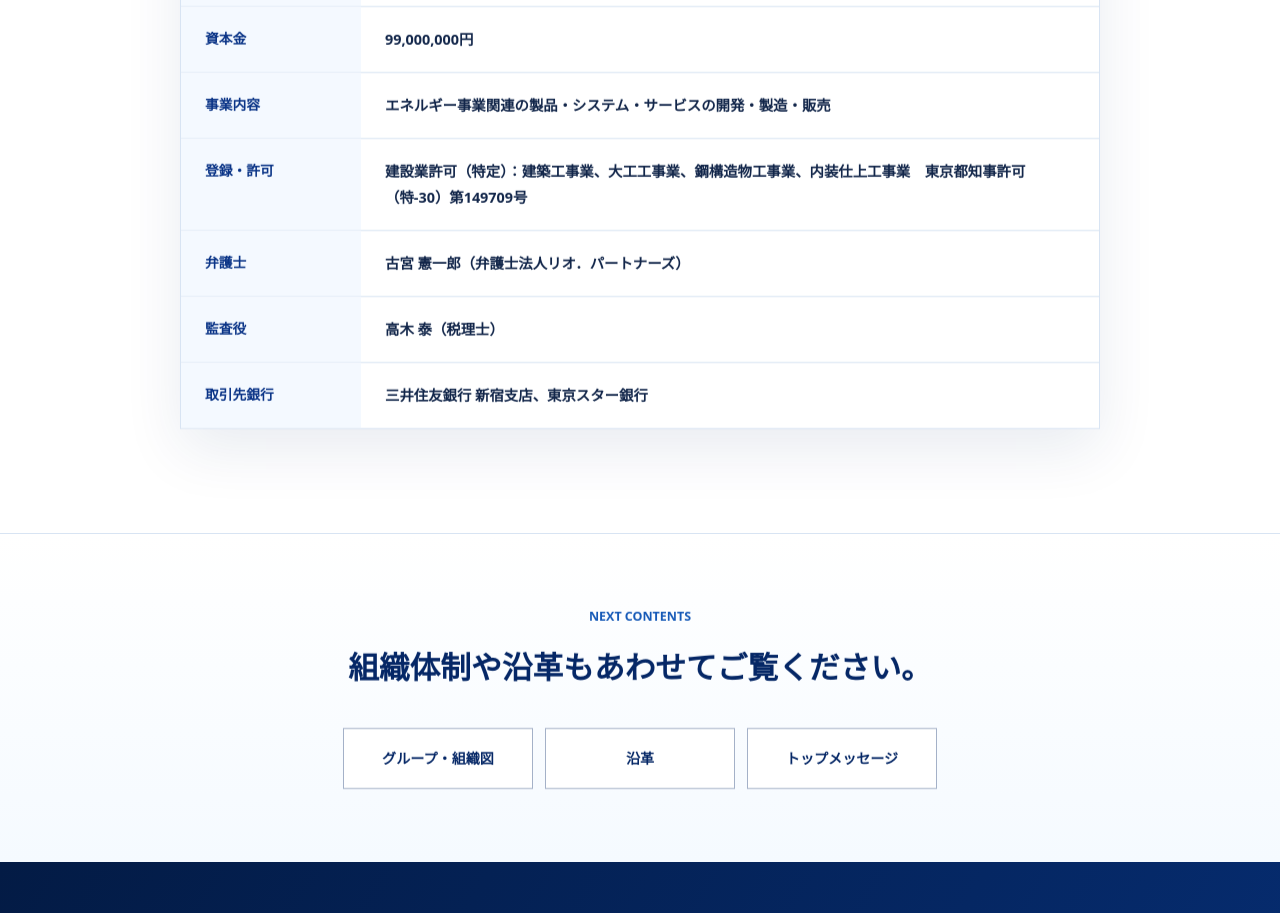
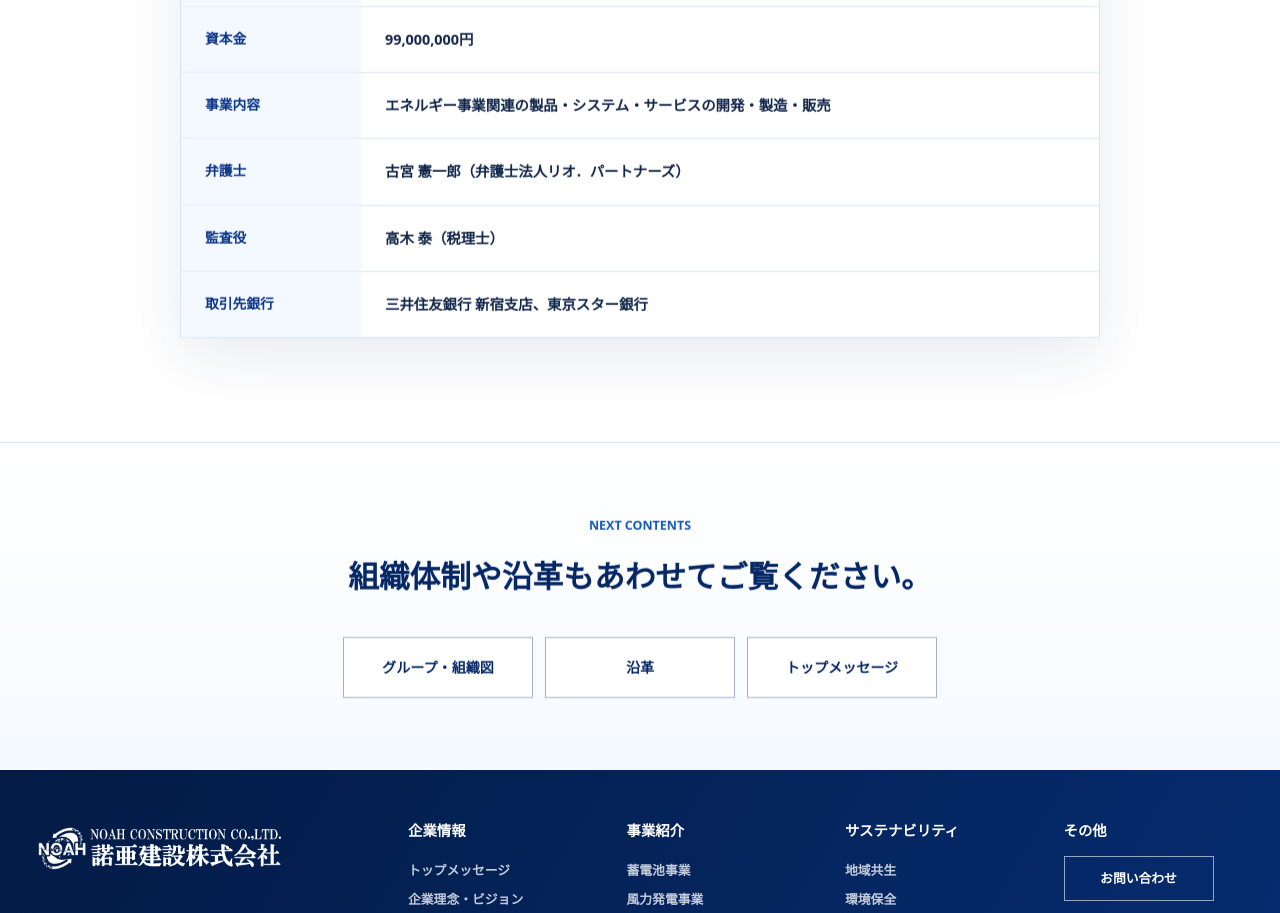
Before and after one commit to Yasai-Co-Ltd/NOAH-HP, a Next.js app: page /about/outline in a window 1280 px wide. Shown: the part 820-1733 px from the top of the page. Built offline with nearby package versions, Linux system fonts and the light colour scheme.

Commit message:
fix: 会社概要の「登録・許可」項目を一旦非表示

```diff
--- a/src/app/about/outline/page.tsx
+++ b/src/app/about/outline/page.tsx
@@ -25,11 +25,12 @@ const companyRows = [
     label: "事業内容",
     value: "エネルギー事業関連の製品・システム・サービスの開発・製造・販売",
   },
-  {
-    label: "登録・許可",
-    value:
-      "建設業許可（特定）：建築工事業、大工工事業、鋼構造物工事業、内装仕上工事業　東京都知事許可（特-30）第149709号",
-  },
+  // 一旦非表示（登録・許可）
+  // {
+  //   label: "登録・許可",
+  //   value:
+  //     "建設業許可（特定）：建築工事業、大工工事業、鋼構造物工事業、内装仕上工事業　東京都知事許可（特-30）第149709号",
+  // },
   { label: "弁護士", value: "古宮 憲一郎（弁護士法人リオ．パートナーズ）" },
   { label: "監査役", value: "高木 泰（税理士）" },
   { label: "取引先銀行", value: "三井住友銀行 新宿支店、東京スター銀行" },
```
